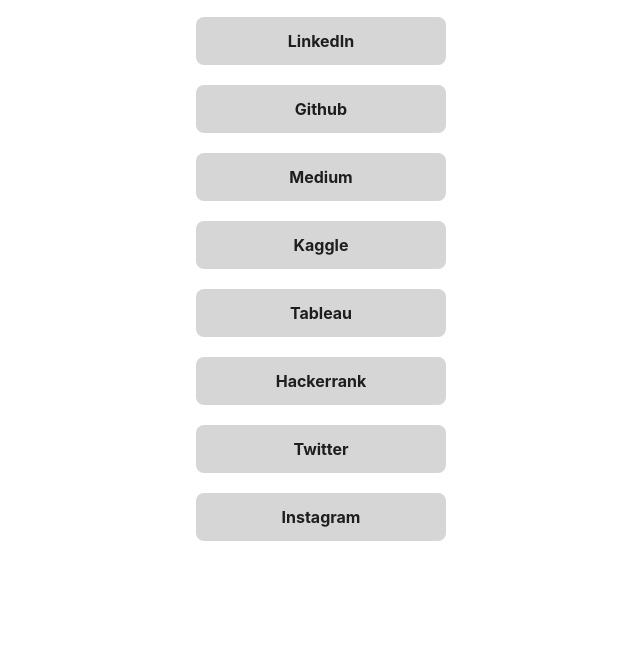
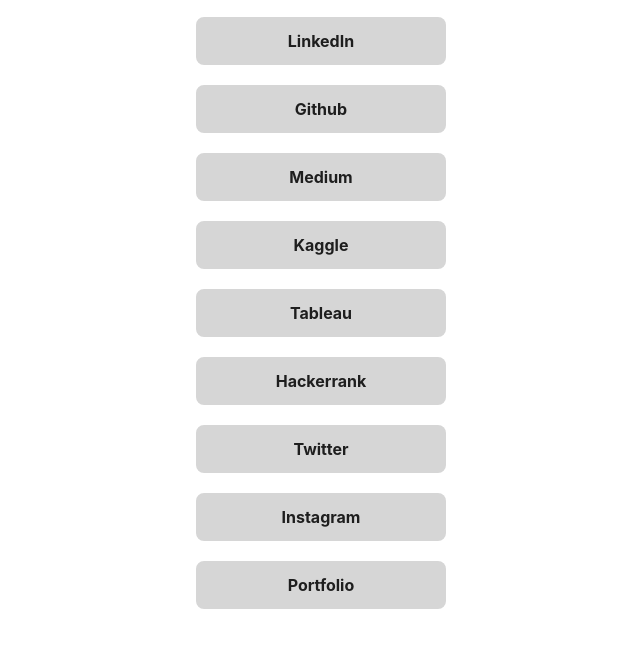
Before and after one commit to UjwalKandi/links, a plain HTML site: page index.html in a window 1280 px wide. Shown: the part 185-832 px from the top of the page, without its empty margins (319-959 px from the left). Before the commit the page ends 800 px from the top, so only its background shows below. Drawn offline with Linux system fonts and the light colour scheme.

Commit message:
Update index.html

```diff
--- a/index.html
+++ b/index.html
@@ -137,6 +137,11 @@
                     <h4>Instagram</h4>
                 </a>
             </li>
+            <li>
+                <a class=button href=https://ujwalkandi.in/archive/ target=_blank rel=noopener noreferrer title=Portfolio>
+                    <h4>Portfolio</h4>
+                </a>
+            </li>
         </ul>
     </body>
 </html>
```
